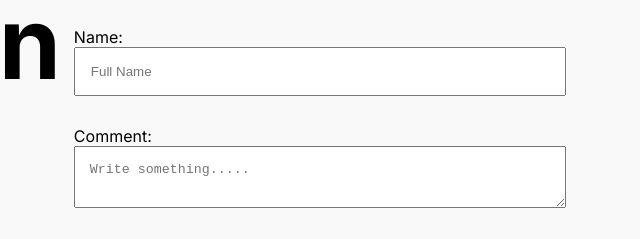
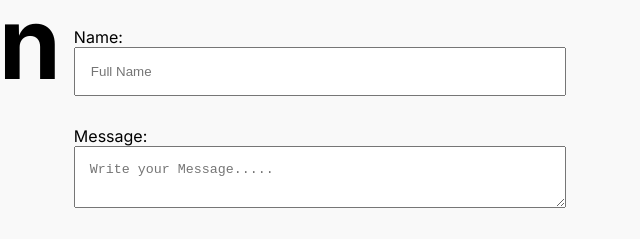
Before and after one commit to MdHridoySikder/assignment01, a plain HTML site: page index.html in a window 1280 px wide. Shown: the part 2150-2389 px from the top of the page, 604-1244 px from the left. Drawn offline with Linux system fonts and the light colour scheme.

Commit message:
finally assignment1.5 done

```diff
--- a/index.html
+++ b/index.html
@@ -141,8 +141,8 @@
 <input type="email" placeholder="hridoy702345@gamil.com"><br><br>
 <label for="">Name:</label><br>
 <input type="text"  placeholder="Full Name"><br><br>
-<label for="">Comment:</label><br>
-<textarea wrap="4" placeholder="Write something....."></textarea><br><br>
+<label for="">Message:</label><br>
+<textarea wrap="4" placeholder="Write your Message....."></textarea><br><br>
 </div>
 <button class="sig-btn2 hover-btn">Get in Touch</button><br>
 </div>
```
